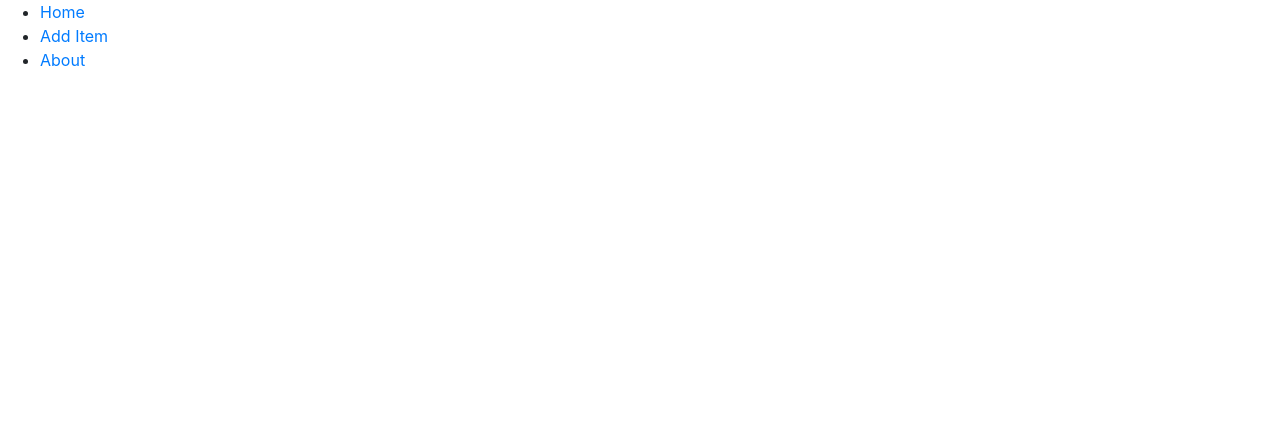
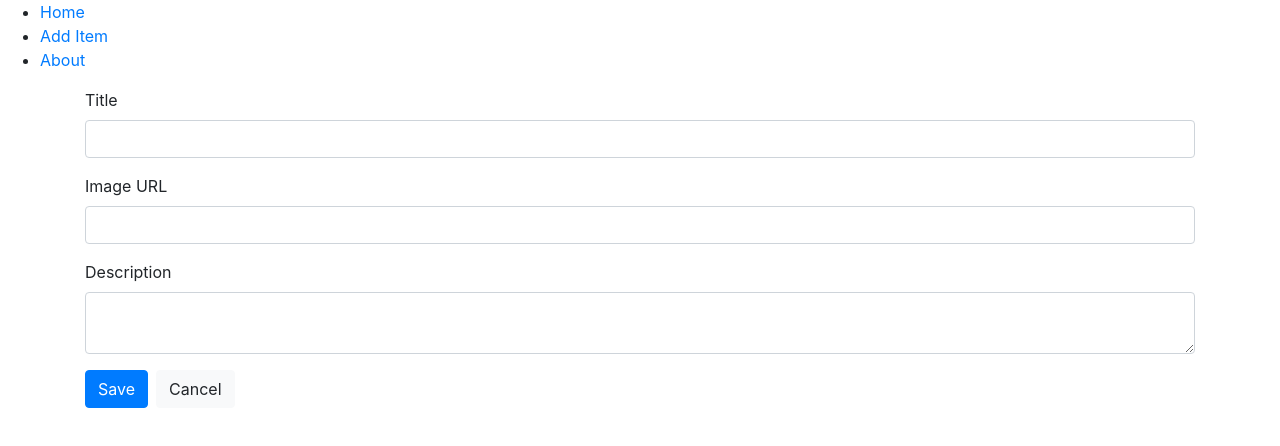
Before and after one commit to eyalellenbogen/react-homework, a React (Create React App) app: page /edit in a window 1280 px wide. Shown: the top 446 px of the page. Built offline with nearby package versions, Linux system fonts and the light colour scheme.

Commit message:
progress

```diff
--- a/public/item-list.json
+++ b/public/item-list.json
@@ -1,87 +1,87 @@
 [
     {
       "_id": "5bf01ea3e4e0d6221fa4f499",
-      "picture": "https://picsum.photos/200/?image=10",
+      "picture": "https://picsum.photos/400/?image=10",
       "title": "Something 0"
     },
     {
       "_id": "5bf01ea328b4477a81d99f56",
-      "picture": "https://picsum.photos/200/?image=11",
+      "picture": "https://picsum.photos/400/?image=11",
       "title": "Something 1"
     },
     {
       "_id": "5bf01ea30bf7a33134b4e230",
-      "picture": "https://picsum.photos/200/?image=12",
+      "picture": "https://picsum.photos/400/?image=12",
       "title": "Something 2"
     },
     {
       "_id": "5bf01ea3e9fd84fd57bb0f13",
-      "picture": "https://picsum.photos/200/?image=13",
+      "picture": "https://picsum.photos/400/?image=13",
       "title": "Something 3"
     },
     {
       "_id": "5bf01ea33cfa82796888219c",
-      "picture": "https://picsum.photos/200/?image=14",
+      "picture": "https://picsum.photos/400/?image=14",
       "title": "Something 4"
     },
     {
       "_id": "5bf01ea3d008ab50f396aeb9",
-      "picture": "https://picsum.photos/200/?image=15",
+      "picture": "https://picsum.photos/400/?image=15",
       "title": "Something 5"
     },
     {
       "_id": "5bf01ea3e826328f86eee702",
-      "picture": "https://picsum.photos/200/?image=16",
+      "picture": "https://picsum.photos/400/?image=16",
       "title": "Something 6"
     },
     {
       "_id": "5bf01ea38d79e32db1a1c5da",
-      "picture": "https://picsum.photos/200/?image=17",
+      "picture": "https://picsum.photos/400/?image=17",
       "title": "Something 7"
     },
     {
       "_id": "5bf01ea38a1d80d6674fb6be",
-      "picture": "https://picsum.photos/200/?image=18",
+      "picture": "https://picsum.photos/400/?image=18",
       "title": "Something 8"
     },
     {
       "_id": "5bf01ea397363bb08db5a2bc",
-      "picture": "https://picsum.photos/200/?image=19",
+      "picture": "https://picsum.photos/400/?image=19",
       "title": "Something 9"
     },
     {
       "_id": "5bf01ea30bae480b080d9d6a",
-      "picture": "https://picsum.photos/200/?image=20",
+      "picture": "https://picsum.photos/400/?image=20",
       "title": "Something 10"
     },
     {
       "_id": "5bf01ea3c27f14bbcadc1109",
-      "picture": "https://picsum.photos/200/?image=21",
+      "picture": "https://picsum.photos/400/?image=21",
       "title": "Something 11"
     },
     {
       "_id": "5bf01ea374c69b4bc2ee0176",
-      "picture": "https://picsum.photos/200/?image=22",
+      "picture": "https://picsum.photos/400/?image=22",
       "title": "Something 12"
     },
     {
       "_id": "5bf01ea3424f80599d06a0b6",
-      "picture": "https://picsum.photos/200/?image=23",
+      "picture": "https://picsum.photos/400/?image=23",
       "title": "Something 13"
     },
     {
       "_id": "5bf01ea303ae4f80450ba816",
-      "picture": "https://picsum.photos/200/?image=24",
+      "picture": "https://picsum.photos/400/?image=24",
       "title": "Something 14"
     },
     {
       "_id": "5bf01ea3a858e3c7e285983d",
-      "picture": "https://picsum.photos/200/?image=25",
+      "picture": "https://picsum.photos/400/?image=25",
       "title": "Something 15"
     },
     {
       "_id": "5bf01ea3be0fb4fab5a21647",
-      "picture": "https://picsum.photos/200/?image=26",
+      "picture": "https://picsum.photos/400/?image=26",
       "title": "Something 16"
     }
   ]
--- a/src/App.js
+++ b/src/App.js
@@ -4,6 +4,7 @@ import { About } from "./about/About";
 import { SideMenu } from "./side-menu/SideMenu";
 import { ItemList } from "./items/ItemList";
 import { ItemEditor } from "./items/editor/ItemEditor";
+import { ItemViewer } from "./items/viewer/ItemViewer";
 import './App.scss';
 
 class App extends Component {
@@ -30,16 +31,28 @@ class App extends Component {
         <div>
           <SideMenu></SideMenu>
           <div className="main-content">
-            <Route exact path="/" render={(props) => (<ItemList {...props} items={this.state.items}></ItemList>)} />
-            <Route path="/about" component={About} />
-            <Route path="/edit/:id" component={(props) => (
-              <ItemEditor {...props} item={this.state.items.filter(x => x._id === props.match.params.id)[0]} />
-            )} />
+            <div className="container">
+              <Route exact path="/" render={(props) => (<ItemList {...props} items={this.state.items}></ItemList>)} />
+              <Route path="/about" component={About} />
+              <Route path="/edit" exact component={(props) => (
+                <ItemEditor {...props} item={this.state.items[this.state.items.push({ _id: this.getUniqueId() }) - 1]}></ItemEditor>
+              )}></Route>
+              <Route path="/edit/:id" component={(props) => (
+                <ItemEditor {...props} item={this.state.items.filter(x => x._id === props.match.params.id)[0]} />
+              )} />
+              <Route path="/view/:id" component={(props) => (
+                <ItemViewer {...props} item={this.state.items.filter(x => x._id === props.match.params.id)[0]} />
+              )} />
+            </div>
           </div>
         </div>
       </Router>
     );
   }
+
+  getUniqueId() {
+    return Math.random().toString(36).substr(2, 9);
+  }
 }
 
 export default App;
--- a/src/items/ItemList.js
+++ b/src/items/ItemList.js
@@ -9,6 +9,11 @@ export class ItemList extends Component {
     render() {
         if (!this.props.items) {
             return;
+        }
+        if(this.state.viewItem){
+            return(
+                <Redirect to={'/view/'+this.state.viewItem._id}></Redirect>
+            )
         }
         if (this.state.editItem) {
             return (
@@ -22,7 +27,7 @@ export class ItemList extends Component {
                         return (
                             <div className="item" key={i}>
                                 <h2 className="title">{x.title}</h2>
-                                <img src={x.picture} style={{ width: 120 }} alt="" />
+                                <img src={x.picture} style={{ width: 120 }} alt="" onClick={this.view.bind(this, x)} />
                                 <button className="delete" onClick={this.delete.bind(this, x)}>X</button>
                                 <button className="edit" onClick={this.edit.bind(this, x)}>edit</button>
                             </div>
@@ -37,6 +42,10 @@ export class ItemList extends Component {
         this.setState({ editItem: item });
     }
 
+    view(item) {
+        this.setState({ viewItem: item });
+    }
+
     delete(item) {
         const idx = this.props.items.indexOf(item);
         this.props.items.splice(idx, 1);
--- a/src/items/editor/ItemEditor.js
+++ b/src/items/editor/ItemEditor.js
@@ -1,34 +1,47 @@
 import React, { Component } from "react";
+import { Redirect } from "react-router-dom";
 export class ItemEditor extends Component {
-
-
-
     constructor(props) {
         super(props);
+
+        this.state = { item: {}, submitted: false };
+
+        if (!this.props.item) {
+            return;
+        }
 
         this.titleRef = React.createRef();
         this.pictureRef = React.createRef();
         this.descriptionRef = React.createRef();
+        this.formRef = React.createRef();
 
-        this.state = { item: props.item };
+        this.state.item.title = this.props.item.title || '';
+        this.state.item.description = this.props.item.description || '';
+        this.state.item.picture = this.props.item.picture || '';
     }
     render() {
+        if (this.state.done || !this.props.item) {
+            return (
+                <Redirect to='/'></Redirect>
+            )
+        }
         return (
-            <form noValidate onSubmit={this.commitChanges.bind(this)}>
+            <form ref={this.formRef} noValidate onSubmit={this.commitChanges.bind(this)} className={this.state.submitted ? 'was-validated' : ''}>
                 <div className={"form-group " + (!this.titleRef.current || this.titleRef.current.validity.valid ? '' : 'invalid')} >
                     <label htmlFor="title">Title</label>
                     <input ref={this.titleRef} onChange={this.handleFormChange.bind(this)} name="title" value={this.state.item.title} required type="text" className="form-control" />
                 </div>
-                {/* <div className="form-group">
+                <div className={"form-group " + (!this.pictureRef.current || this.pictureRef.current.validity.valid ? '' : 'invalid')} >
                     <label htmlFor="picture">Image URL</label>
                     <input ref={this.pictureRef} onChange={this.handleFormChange.bind(this)} name="picture" value={this.state.item.picture} required pattern="^((http[s]?):\/)?\/?([^:\/\s]+)((\/\w+)*\/)([\w\-\.]+[^#?\s]+)(.*)?(#[\w\-]+)?$" type="text" className="form-control" />
                 </div>
                 <div className="form-group">
                     <label htmlFor="description">Description</label>
                     <textarea ref={this.descriptionRef} onChange={this.handleFormChange.bind(this)} name="description" type="text" className="form-control"></textarea>
-                </div> */}
+                </div>
 
-                <button type="submit">Save</button>
+                <button type="submit" className="btn btn-primary">Save</button>
+                <button className="ml-2 btn btn-light" onClick={this.cancel.bind(this)}>Cancel</button>
             </form>
         )
     }
@@ -38,14 +51,20 @@ export class ItemEditor extends Component {
         const item = this.state.item;
         item[p] = event.target.value;
         this.setState({ item });
-
     }
 
     commitChanges(ev) {
         ev.preventDefault();
+
+        if (!this.formRef.current.checkValidity()) {
+            this.setState({ submitted: true });
+            return;
+        }
+        Object.assign(this.props.item, this.state.item);
+        this.setState({ done: true });
     }
 
-    isInvalid(input) {
-        return Object.keys(input.valid)
+    cancel() {
+        this.setState({ done: true });
     }
 }
--- /dev/null
+++ b/src/items/viewer/ItemViewer.js
@@ -0,0 +1,31 @@
+import React, { Component } from "react";
+import { Redirect } from "react-router-dom";
+
+export class ItemViewer extends Component {
+    constructor(props) {
+        super(props);
+        this.state = {};
+
+    }
+    render(props) {
+        if (this.state.back) {
+            return (
+                <Redirect to="/"></Redirect>
+            )
+        }
+        return (
+            <div className="item-view">
+                <img src={this.props.item.picture} alt="" />
+                <div className="info">
+                    <h2>{this.props.item.title}</h2>
+                    <p>{this.props.item.description}</p>
+                    <button className="btn btn-primary" onClick={this.goBack.bind(this)}>Back</button>
+                </div>
+            </div>
+        )
+    }
+
+    goBack() {
+        this.setState({ back: true })
+    }
+}
```
